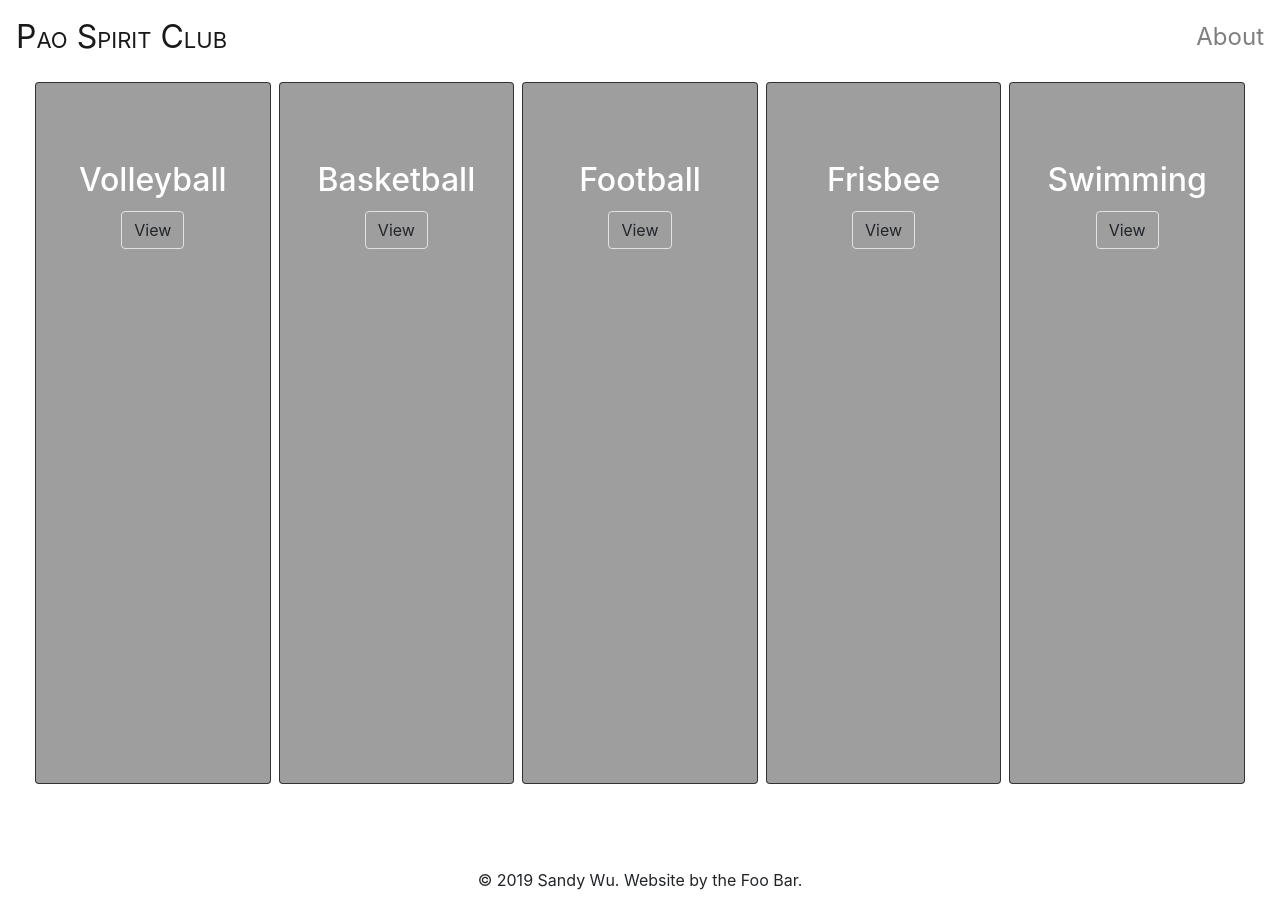
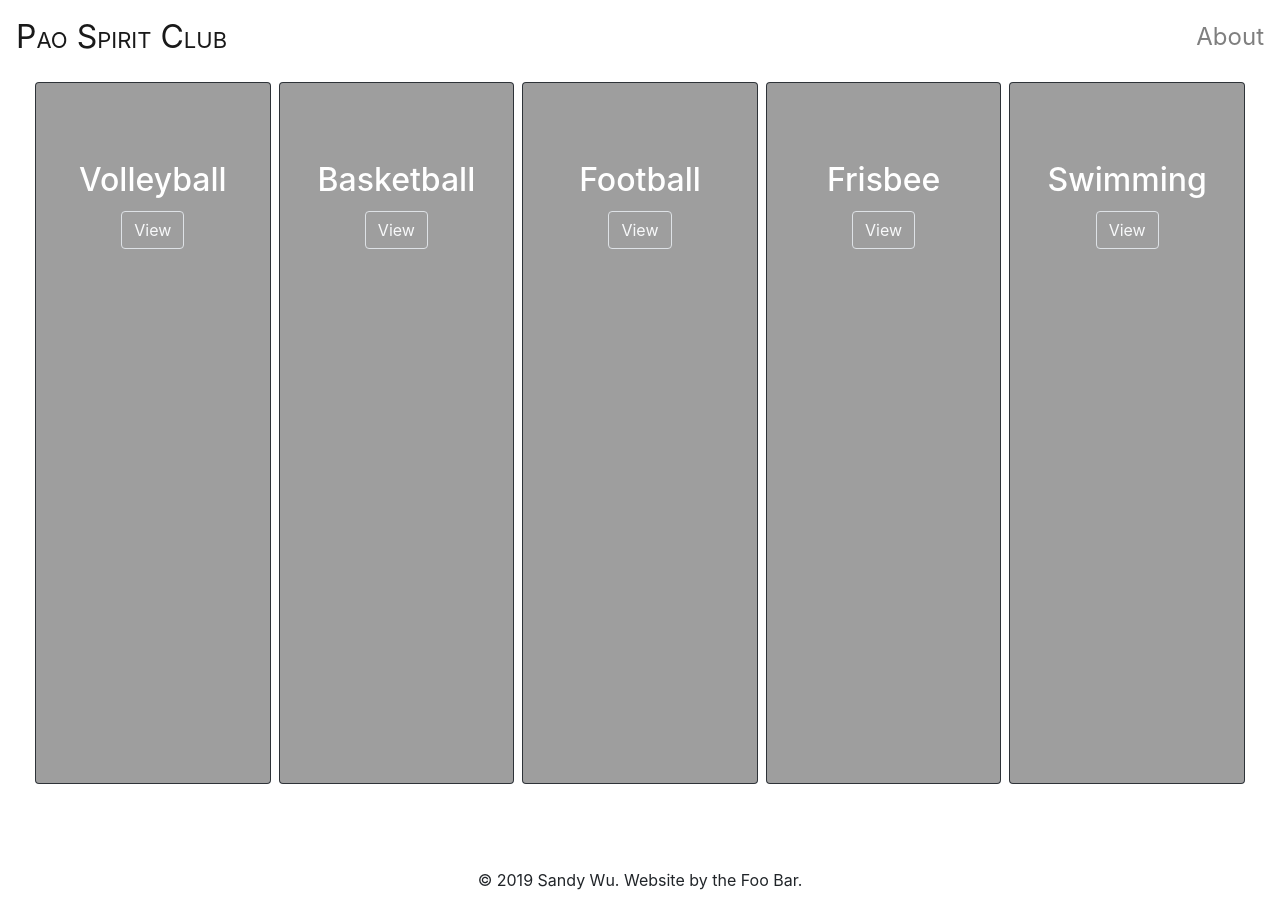
Before and after one commit to YKPS-FooBar/pao-spirit-club, a Jekyll site: the page built from index.md, in a window 1280 px wide. Built offline with Jekyll 4.4.1, drawn with Linux system fonts in a browser that asks for light colours.

Commit message:
Text is sorta light

```diff
--- a/_layouts/home.html
+++ b/_layouts/home.html
@@ -12,7 +12,7 @@ layout: default
       <img src="@" class="card-img" height="700" alt="A very big image">
       <div class="card-img-overlay">
         <h2 class="card-title" style="margin-top: 30%;">Volleyball</h2>
-        <a href="/volleyball" class="btn bg-transparent border">View</a>
+        <a href="/volleyball" class="btn bg-transparent text-light border">View</a>
       </div>
     </div>
   </div>
@@ -22,7 +22,7 @@ layout: default
       <img src="@" class="card-img" height="700" alt="A very big image">
       <div class="card-img-overlay">
         <h2 class="card-title" style="margin-top: 30%;">Basketball</h2>
-        <a href="/basketball" class="btn bg-transparent border">View</a>
+        <a href="/basketball" class="btn bg-transparent text-light border">View</a>
       </div>
     </div>
   </div>
@@ -32,7 +32,7 @@ layout: default
       <img src="@" class="card-img" height="700" alt="A very big image">
       <div class="card-img-overlay">
         <h2 class="card-title" style="margin-top: 30%;">Football</h2>
-        <a href="/football" class="btn bg-transparent border">View</a>
+        <a href="/football" class="btn bg-transparent text-light border">View</a>
       </div>
     </div>
   </div>
@@ -42,7 +42,7 @@ layout: default
       <img src="@" class="card-img" height="700" alt="A very big image">
       <div class="card-img-overlay">
         <h2 class="card-title" style="margin-top: 30%;">Frisbee</h2>
-        <a href="/frisbee" class="btn bg-transparent border">View</a>
+        <a href="/frisbee" class="btn bg-transparent text-light border">View</a>
       </div>
     </div>
   </div>
@@ -52,7 +52,7 @@ layout: default
       <img src="@" class="card-img" height="700" alt="A very big image">
       <div class="card-img-overlay">
         <h2 class="card-title" style="margin-top: 30%;">Swimming</h2>
-        <a href="/swimming" class="btn bg-transparent border">View</a>
+        <a href="/swimming" class="btn bg-transparent text-light border">View</a>
       </div>
     </div>
   </div>
```
